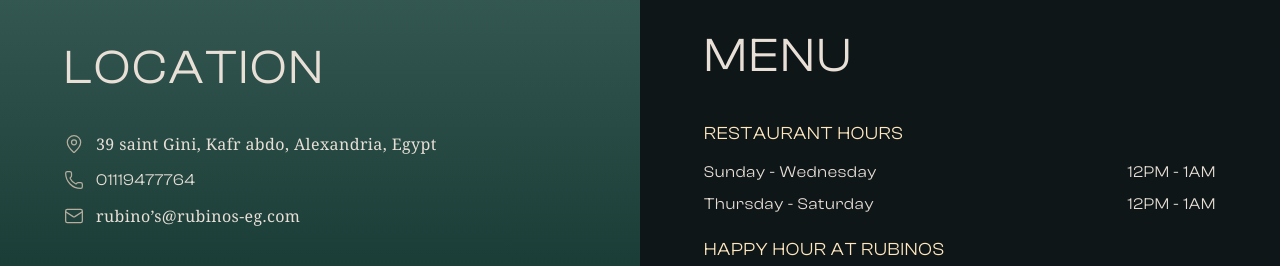
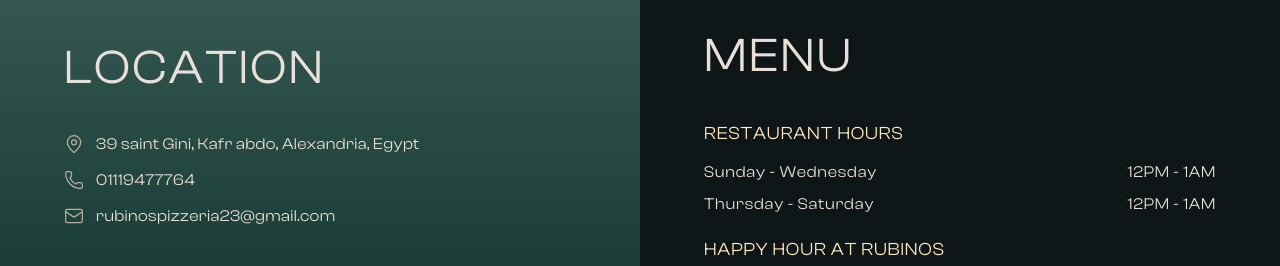
Before and after one commit to Yousseftame/Rubinos, a React (Vite) app: page / in a window 1280 px wide. Shown: the part 2240-2506 px from the top of the page. Built offline with nearby package versions, Linux system fonts and the light colour scheme; no server answers; the database is empty; a web font is replaced by a local one.

Commit message:
font-serif change

```diff
--- a/src/pages/Dashbaord/Dashbaord.tsx
+++ b/src/pages/Dashbaord/Dashbaord.tsx
@@ -316,7 +316,7 @@ const Dashboard = () => {
                   href="https://www.google.com/maps?ll=31.225588,29.952763&z=16&t=m&hl=ar&gl=EG&mapclient=embed&cid=17144324494741846894"
                   target="_blank"
                   rel="noopener noreferrer"
-                  className="font-serif text-sm lg:text-base tracking-wide hover:opacity-70 transition-opacity text-[#e8dfd7]"
+                  className=" text-sm lg:text-base tracking-wide hover:opacity-70 transition-opacity text-[#e8dfd7]"
                 >
                   39 saint Gini, Kafr abdo, Alexandria, Egypt
                 </a>
@@ -337,10 +337,10 @@ const Dashboard = () => {
               <div className="flex items-center gap-3">
                 <Mail className="w-5 h-5 flex-shrink-0 text-[#b8aea0]" strokeWidth={1.5} />
                 <a
-                  href="mailto:rubino’s@rubinos-eg.com"
-                  className="font-serif text-sm lg:text-base tracking-wide hover:opacity-70 transition-opacity text-[#e8dfd7]"
+                  href="mailto:rubinospizzeria23@gmail.com"
+                  className=" text-sm lg:text-base tracking-wide hover:opacity-70 transition-opacity text-[#e8dfd7]"
                 >
-                  rubino’s@rubinos-eg.com
+                  rubinospizzeria23@gmail.com
                 </a>
               </div>
             </div>
```
